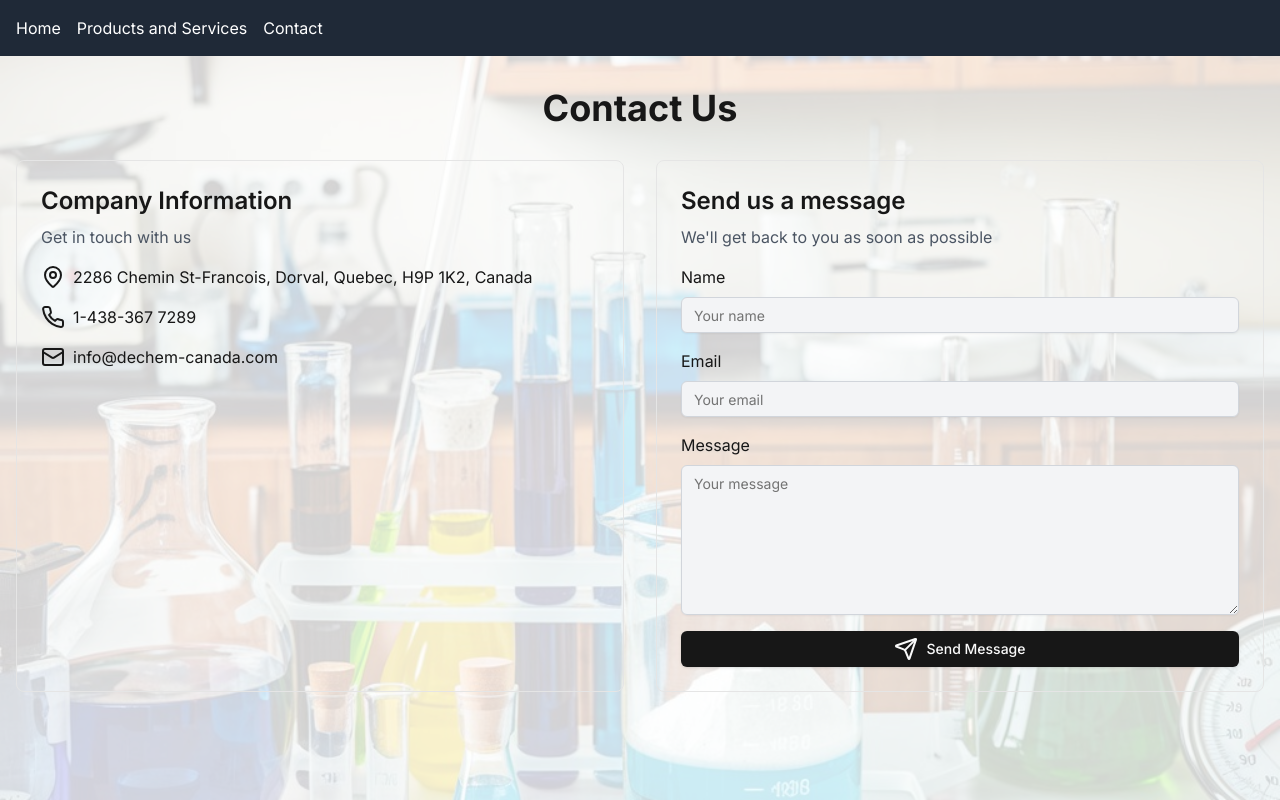
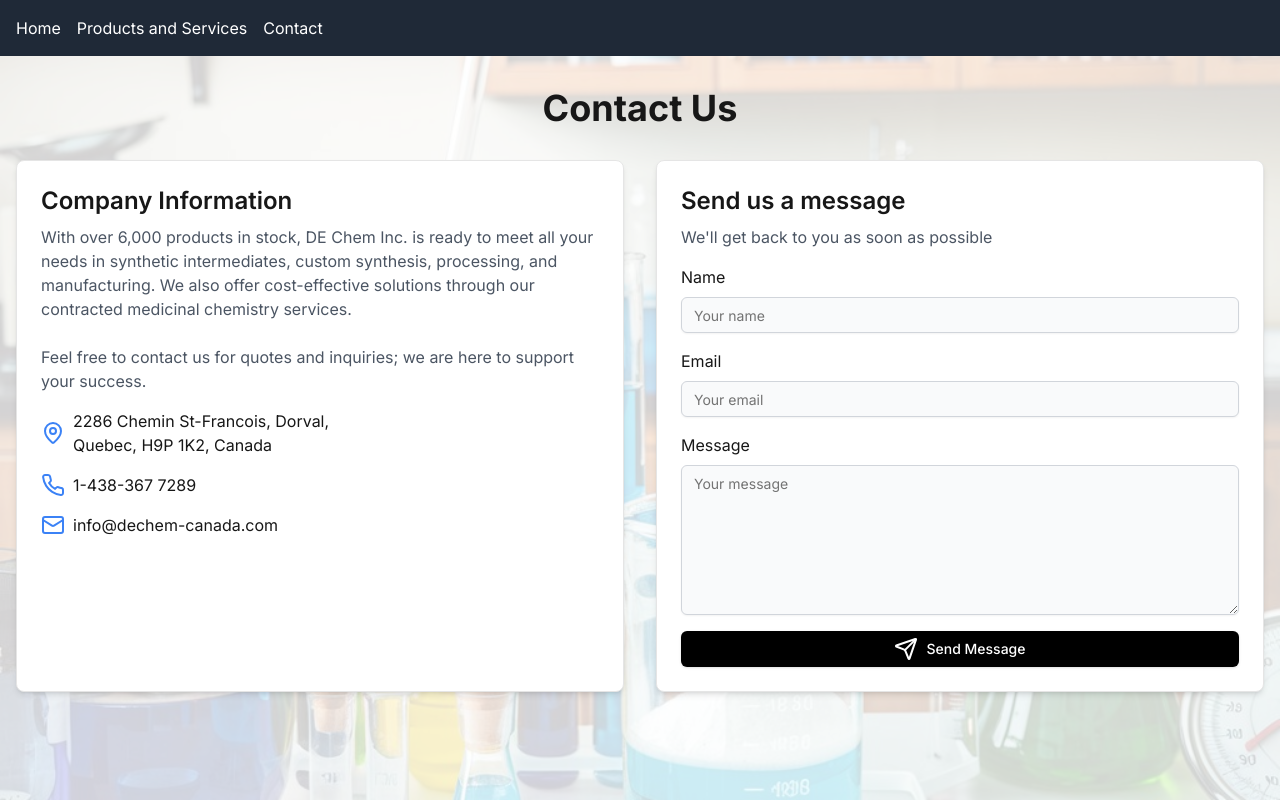
Before and after one commit to zspengyou/CursorAIWebsite, a Next.js app: page /contact in a window 1280 px wide. Built offline with nearby package versions, Linux system fonts and the light colour scheme.

Commit message:
change send message color

```diff
--- a/app/contact/page.tsx
+++ b/app/contact/page.tsx
@@ -55,28 +55,34 @@
 
       <div className="grid md:grid-cols-2 gap-8">
         {/* Company Information Section */}
-        <div className="border rounded-lg p-6">
+        <div className="border rounded-lg p-6 bg-white shadow-md">
           <h2 className="text-2xl font-semibold mb-2">Company Information</h2>
-          <p className="text-gray-600 mb-4">Get in touch with us</p>
+          <p className="text-gray-600 mb-4">
+          With over 6,000 products in stock, DE Chem Inc. is ready to meet all your needs in synthetic intermediates, custom synthesis, processing, and manufacturing. We also offer cost-effective solutions through our contracted medicinal chemistry services.
+
+<br />
+        <br />
+Feel free to contact us for quotes and inquiries; we are here to support your success.
+          </p>
 
           <div className="space-y-4">
             <div className="flex items-center">
-              <MapPin className="mr-2" />
-              <p>2286 Chemin St-Francois, Dorval, Quebec, H9P 1K2, Canada</p>
+              <MapPin className="mr-2 text-blue-500" />
+              <p>2286 Chemin St-Francois, Dorval,<br /> Quebec, H9P 1K2, Canada</p>
             </div>
             <div className="flex items-center">
-              <Phone className="mr-2" />
+              <Phone className="mr-2 text-blue-500" />
               <p>1-438-367 7289</p>
             </div>
             <div className="flex items-center">
-              <Mail className="mr-2" />
+              <Mail className="mr-2 text-blue-500" />
               <p>info@dechem-canada.com</p>
             </div>
           </div>
         </div>
 
         {/* Contact Form Section */}
-        <div className="border rounded-lg p-6">
+        <div className="border rounded-lg p-6 bg-white shadow-md">
           <h2 className="text-2xl font-semibold mb-2">Send us a message</h2>
           <p className="text-gray-600 mb-4">We&apos;ll get back to you as soon as possible</p>
 
@@ -92,7 +98,7 @@
                 required
                 placeholder="Your name"
                 className={cn(
-                  "bg-gray-100 border-gray-300 focus:border-blue-500 focus:bg-white",
+                  "bg-gray-50 border-gray-300 focus:border-blue-500 focus:bg-white",
                   "transition-colors duration-200"
                 )}
               />
@@ -108,7 +114,7 @@
                 required
                 placeholder="Your email"
                 className={cn(
-                  "bg-gray-100 border-gray-300 focus:border-blue-500 focus:bg-white",
+                  "bg-gray-50 border-gray-300 focus:border-blue-500 focus:bg-white",
                   "transition-colors duration-200"
                 )}
               />
@@ -123,14 +129,18 @@
                 required
                 placeholder="Your message"
                 className={cn(
-                  "bg-gray-100 border-gray-300 focus:border-blue-500 focus:bg-white",
+                  "bg-gray-50 border-gray-300 focus:border-blue-500 focus:bg-white",
                   "transition-colors duration-200",
                   "min-h-[150px]"
                 )}
                 rows={6}
               />
             </div>
-            <Button type="submit" disabled={isSubmitting} className="w-full">
+            <Button
+              type="submit"
+              disabled={isSubmitting}
+              className="w-full bg-black hover:bg-gray-800 text-white transition-colors duration-200"
+            >
               {isSubmitting ? 'Sending...' : (
                 <>
                   <Send className="mr-2" />
```
